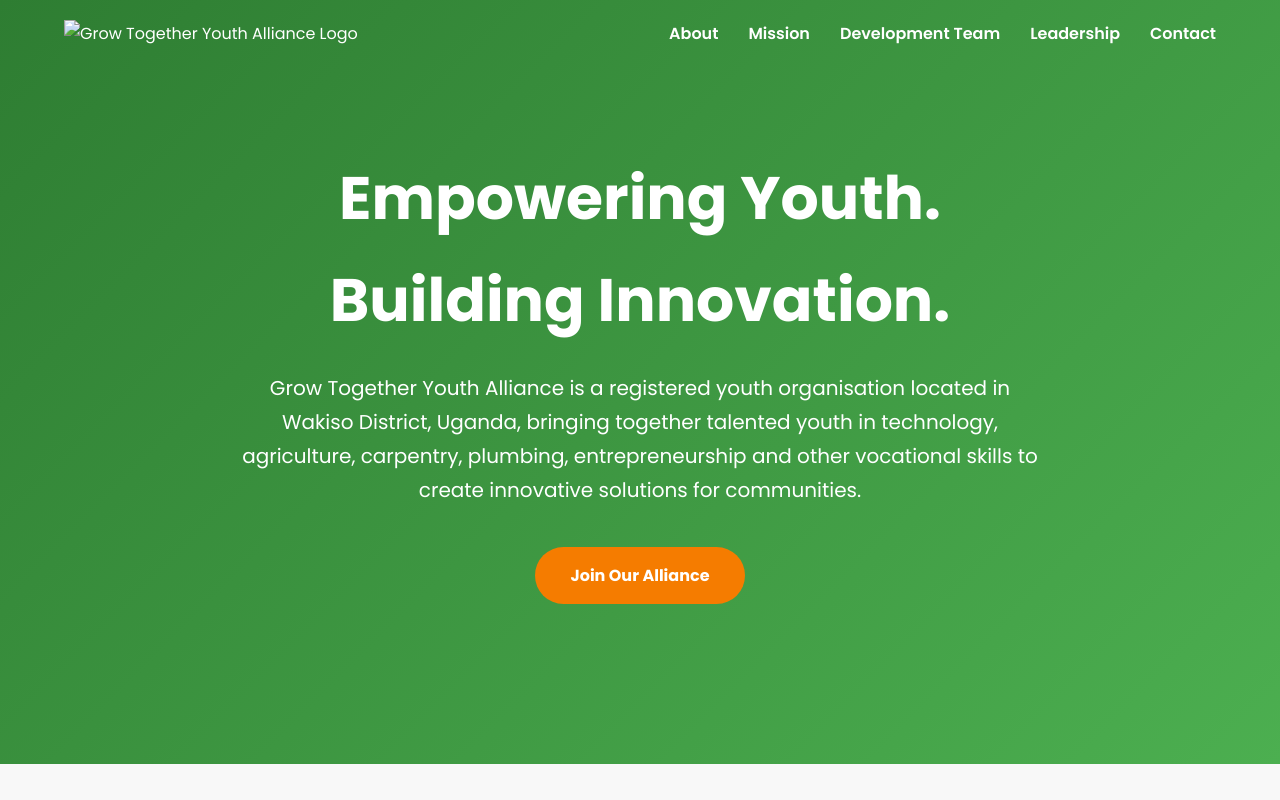
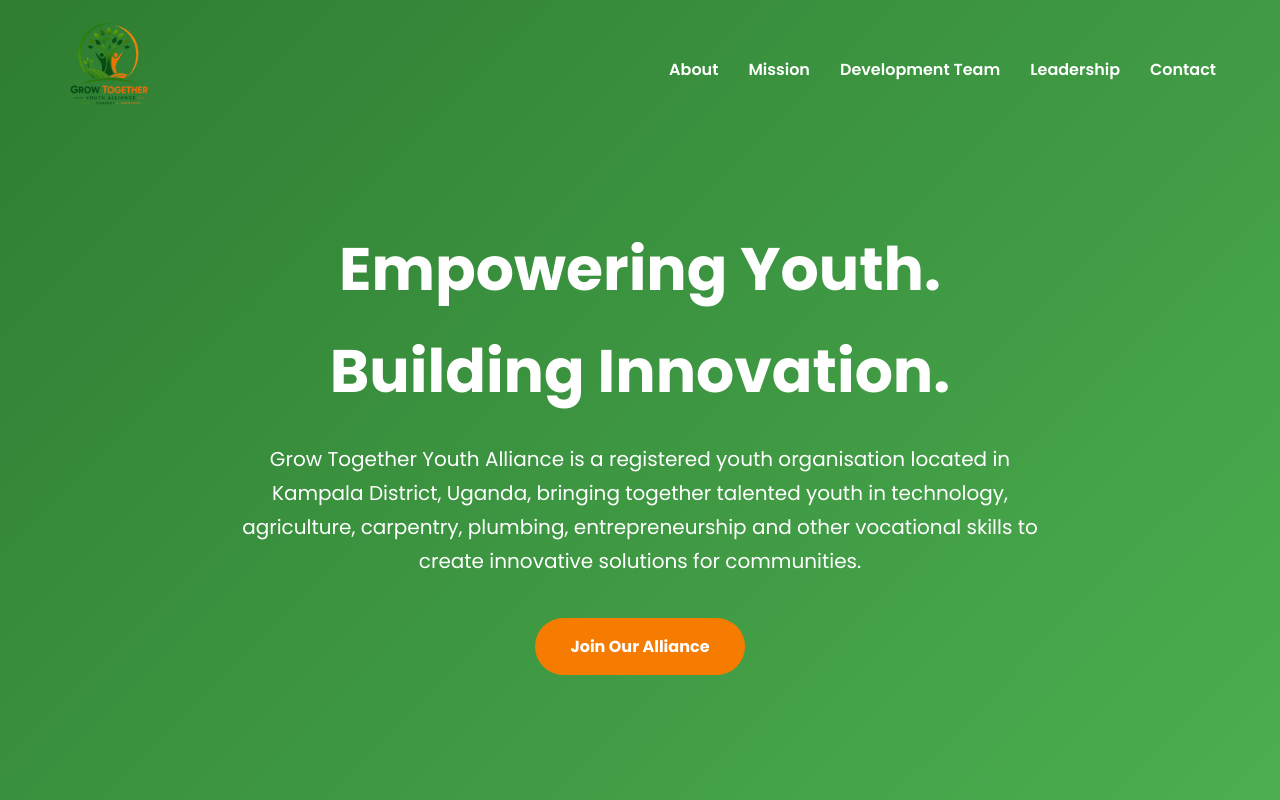
Before and after one commit to growtogetheryouthalliance/website, a plain HTML site: page index.html in a window 1280 px wide. Shown: the top 800 px of the page. Drawn offline with Linux system fonts and the light colour scheme.

Commit message:
Update index.html

```diff
--- a/index.html
+++ b/index.html
@@ -23,7 +23,7 @@
 
 <div class="logo">
 
-<img src="images/logo.png" alt="Grow Together Youth Alliance Logo">
+<img src="grow.png" alt="Grow Together Youth Alliance Logo">
 
 </div>
 
@@ -46,7 +46,7 @@
 <p>
 
 Grow Together Youth Alliance is a registered youth organisation located in
-Wakiso District, Uganda, bringing together talented youth in technology,
+Kampala District, Uganda, bringing together talented youth in technology,
 agriculture, carpentry, plumbing, entrepreneurship and other vocational
 skills to create innovative solutions for communities.
 
@@ -222,7 +222,8 @@
 
 <h3>Location</h3>
 
-<p>Wakiso District, Uganda</p>
+<p>Kampala District, Uganda</p>
+<p>Nansana, Ochieng Zone</p>
 
 </div>
 
```
